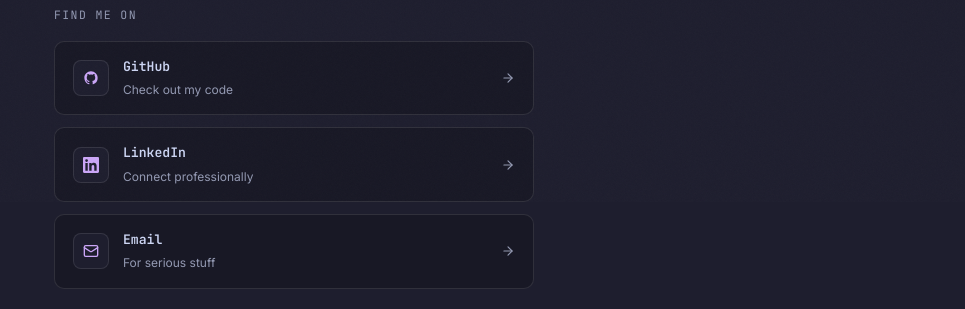
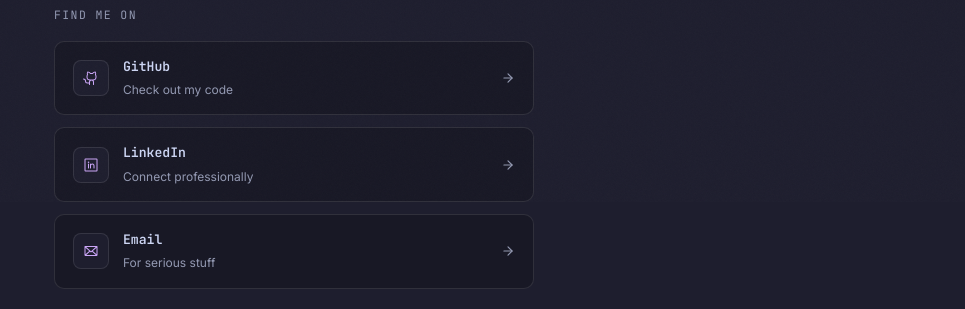
Before and after one commit to adarsh-67r/adarsh-67r.github.io, a React (Vite) app: page /contact in a window 1280 px wide. Shown: the part 598-907 px from the top of the page, without its empty margins (156-1121 px from the left). Built offline with nearby package versions, Linux system fonts and the light colour scheme.

Commit message:
fix: replace inline SVG Icons with @phosphor-icons/react

```diff
--- a/package.json
+++ b/package.json
@@ -11,6 +11,7 @@
     "deploy": "gh-pages -d dist"
   },
   "dependencies": {
+    "@phosphor-icons/react": "^2.1.7",
     "framer-motion": "^11.0.0",
     "lucide-react": "^0.395.0",
     "react": "^18.3.1",
--- a/src/components/Footer.jsx
+++ b/src/components/Footer.jsx
@@ -1,10 +1,10 @@
-import { Mail } from 'lucide-react'
-import { GithubIcon, LinkedinIcon } from './Icons'
+import { Envelope } from '@phosphor-icons/react'
+import { GithubLogo, LinkedinLogo } from '@phosphor-icons/react'
 
 const socials = [
-  { icon: GithubIcon,   label: 'GitHub',   href: 'https://github.com/adarsh-67r' },
-  { icon: LinkedinIcon, label: 'LinkedIn', href: 'https://www.linkedin.com/in/adarsh67' },
-  { icon: Mail,         label: 'Email',    href: 'mailto:adarshanshuman6@gmail.com' },
+  { icon: GithubLogo,   label: 'GitHub',   href: 'https://github.com/adarsh-67r' },
+  { icon: LinkedinLogo, label: 'LinkedIn', href: 'https://www.linkedin.com/in/adarsh67' },
+  { icon: Envelope,     label: 'Email',    href: 'mailto:adarshanshuman6@gmail.com' },
 ]
 
 export default function Footer() {
--- a/src/components/Icons.jsx
+++ b/src/components/Icons.jsx
@@ -1,16 +1,3 @@
-// Brand icons removed from lucide-react v1 — inline SVG replacements
-export function GithubIcon({ size = 24, ...props }) {
-  return (
-    <svg width={size} height={size} viewBox="0 0 24 24" fill="currentColor" aria-hidden="true" {...props}>
-      <path d="M12 2C6.477 2 2 6.484 2 12.017c0 4.425 2.865 8.18 6.839 9.504.5.092.682-.217.682-.483 0-.237-.008-.868-.013-1.703-2.782.605-3.369-1.343-3.369-1.343-.454-1.158-1.11-1.466-1.11-1.466-.908-.62.069-.608.069-.608 1.003.07 1.531 1.032 1.531 1.032.892 1.53 2.341 1.088 2.91.832.092-.647.35-1.088.636-1.338-2.22-.253-4.555-1.113-4.555-4.951 0-1.093.39-1.988 1.029-2.688-.103-.253-.446-1.272.098-2.65 0 0 .84-.27 2.75 1.026A9.564 9.564 0 0 1 12 6.844a9.59 9.59 0 0 1 2.504.337c1.909-1.296 2.747-1.027 2.747-1.027.546 1.379.202 2.398.1 2.651.64.7 1.028 1.595 1.028 2.688 0 3.848-2.339 4.695-4.566 4.943.359.309.678.92.678 1.855 0 1.338-.012 2.419-.012 2.747 0 .268.18.58.688.482A10.02 10.02 0 0 0 22 12.017C22 6.484 17.522 2 12 2z" />
-    </svg>
-  )
-}
-
-export function LinkedinIcon({ size = 24, ...props }) {
-  return (
-    <svg width={size} height={size} viewBox="0 0 24 24" fill="currentColor" aria-hidden="true" {...props}>
-      <path d="M20.447 20.452h-3.554v-5.569c0-1.328-.027-3.037-1.852-3.037-1.853 0-2.136 1.445-2.136 2.939v5.667H9.351V9h3.414v1.561h.046c.477-.9 1.637-1.85 3.37-1.85 3.601 0 4.267 2.37 4.267 5.455v6.286zM5.337 7.433a2.062 2.062 0 0 1-2.063-2.065 2.064 2.064 0 1 1 2.063 2.065zm1.782 13.019H3.555V9h3.564v11.452zM22.225 0H1.771C.792 0 0 .774 0 1.729v20.542C0 23.227.792 24 1.771 24h20.451C23.2 24 24 23.227 24 22.271V1.729C24 .774 23.2 0 22.222 0h.003z" />
-    </svg>
-  )
-}
+// This file is intentionally left empty.
+// Brand icons are now imported directly from @phosphor-icons/react:
+//   import { GithubLogo, LinkedinLogo, Envelope } from '@phosphor-icons/react'
--- a/src/pages/ContactPage.jsx
+++ b/src/pages/ContactPage.jsx
@@ -1,14 +1,14 @@
 import { useEffect, useRef, useState } from 'react'
 import { motion } from 'framer-motion'
-import { Mail, ArrowRight } from 'lucide-react'
-import { GithubIcon, LinkedinIcon } from '../components/Icons'
+import { ArrowRight } from 'lucide-react'
+import { GithubLogo, LinkedinLogo, Envelope } from '@phosphor-icons/react'
 import { Helmet } from 'react-helmet-async'
 import TerminalCmd from '../components/TerminalCmd'
 
 const SOCIALS = [
-  { icon: GithubIcon,   label: 'GitHub',   handle: '@adarsh-67r',              href: 'https://github.com/adarsh-67r',             desc: 'Check out my code' },
-  { icon: LinkedinIcon, label: 'LinkedIn', handle: 'linkedin.com/in/adarsh67',  href: 'https://www.linkedin.com/in/adarsh67',      desc: 'Connect professionally' },
-  { icon: Mail,         label: 'Email',    handle: 'adarshanshuman6@gmail.com', href: 'mailto:adarshanshuman6@gmail.com',           desc: 'For serious stuff' },
+  { icon: GithubLogo,   label: 'GitHub',   handle: '@adarsh-67r',              href: 'https://github.com/adarsh-67r',             desc: 'Check out my code' },
+  { icon: LinkedinLogo, label: 'LinkedIn', handle: 'linkedin.com/in/adarsh67',  href: 'https://www.linkedin.com/in/adarsh67',      desc: 'Connect professionally' },
+  { icon: Envelope,     label: 'Email',    handle: 'adarshanshuman6@gmail.com', href: 'mailto:adarshanshuman6@gmail.com',           desc: 'For serious stuff' },
 ]
 
 function PingOutput() {
```
